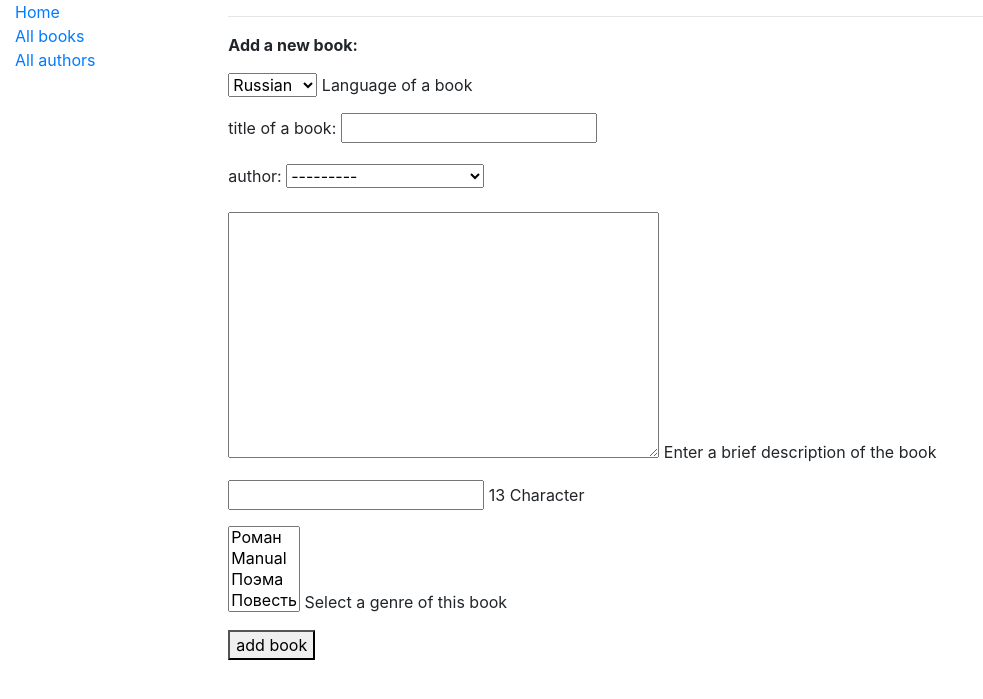
After one commit to Alexander-050289/DJANGO, a Django app: page /books/new_book/ in a window 1280 px wide. The commit adds this page. Shown: the top 699 px of the page, without its empty margins (0-983 px from the left). Run offline with Django 3.2, Linux system fonts and the light colour scheme; data comes from the database, SQL or seed files in the repository; both versions use the stored data as it was after the commit; some libraries are stand-ins or nearby versions.

Commit message:
Added forms, which added books and authors

```diff
--- /dev/null
+++ b/local_library/catalog/forms.py
@@ -0,0 +1,28 @@
+from django import forms
+from .models import Book, Author
+
+
+class BookForm(forms.ModelForm):
+    class Meta:
+        model = Book
+        fields = ['language', 'title', 'author', 'summary', 'isbn', 'genre']
+        labels = {
+            'language': '',
+            'title': 'title of a book',
+            'author': 'author',
+            'summary': '',
+            'isbn': '',
+            'genre': '',
+            }
+
+
+class AuthorForm(forms.ModelForm):
+    class Meta:
+        model = Author
+        fields = ['first_name', 'last_name', 'date_of_birth', 'date_of_death']
+        labels = {
+            'first_name': 'first_name',
+            'last_name': 'last_name',
+            'date_of_birth': 'date_of_birth (xx/xx/xxxx)',
+            'date_of_death': 'date_of_death (xx/xx/xxxx)',
+        }
--- a/local_library/catalog/models.py
+++ b/local_library/catalog/models.py
@@ -25,8 +25,7 @@ class Book(models.Model):
         ('en', 'English'),
     )
 
-    language = models.CharField(max_length=2, choices=BOOK_LANGUAGE, blank=True, default='ru', help_text='Language of '
-                                                                                                         'a book')
+    language = models.CharField(max_length=2, choices=BOOK_LANGUAGE, blank=True, default='ru', help_text='Language of '                                                                                                   'a book')
     title = models.CharField(max_length=200)
     author = models.ForeignKey('Author', on_delete=models.SET_NULL, null=True)
     # Foreign Key used because book can only have one author, but authors can have multiple books
--- a/local_library/catalog/templates/base_generic.html
+++ b/local_library/catalog/templates/base_generic.html
@@ -17,9 +17,9 @@
             <div class="col-sm-2">
             {% block sidebar %}
             <ul class="sidebar-nav">
-                <li><a href="/catalog/">Home</a></li>
-                <li><a href="/catalog/books/">All books</a></li>
-                <li><a href="/catalog/authors/">All authors</a></li>
+                <li><a href="/">Home</a></li>
+                <li><a href="/books/">All books</a></li>
+                <li><a href="/authors/">All authors</a></li>
 
             </ul>
             {% endblock %}
--- /dev/null
+++ b/local_library/catalog/templates/catalog/new_book.html
@@ -0,0 +1,12 @@
+{% extends "base_generic.html" %}
+
+{% block content %}
+<hr>
+<p><strong>Add a new book:</strong> </p>
+</hr>
+  <form action=" " method='post'>
+    {% csrf_token %}
+      {{ form.as_p }}
+        <button name="submit">add book</button>
+</form>
+{% endblock content %}
--- a/local_library/catalog/urls.py
+++ b/local_library/catalog/urls.py
@@ -2,11 +2,13 @@ from django.urls import path
 from . import views
 from django.conf.urls import url
 
-app_name = 'catalog'
+# app_name = 'catalog'
 urlpatterns = [
     path('', views.index, name='index'),
     path('books/', views.detail, name='detail'),
     path('authors/', views.detail_authors, name='detail_authors'),
     path('books/<int:book_id>', views.book_detail_list, name='book_detail_list'),
+    path('books/new_book/', views.add_new_book, name='add_new_book'),
+    path('authors/new_author/', views.add_new_author, name='add_new_author'),
 
 ]
--- a/local_library/catalog/views.py
+++ b/local_library/catalog/views.py
@@ -2,6 +2,9 @@ from django.shortcuts import render
 from .models import Author, Book, BookInstance
 from django.views import generic
 from django.http import Http404
+from django.http import HttpResponseRedirect
+from django.urls import reverse
+from .forms import BookForm, AuthorForm
 
 
 def index(request):
@@ -39,3 +42,27 @@ def book_detail_list(request, book_id):
     except:
         raise Http404('book not found')
     return render(request, 'catalog/book_detail.html', {'book': bk})
+
+
+def add_new_book(request):
+    if request.method != 'POST':
+        form = BookForm()
+    else:
+        form = BookForm(request.POST)
+        if form.is_valid():
+            form.save()
+            return HttpResponseRedirect(reverse('/books'))
+    context = {'form': form}
+    return render(request, 'catalog/new_book.html', context)
+
+
+def add_new_author(request):
+    if request.method != 'POST':
+        form = AuthorForm()
+    else:
+        form = AuthorForm(request.POST)
+        if form.is_valid():
+            form.save()
+            return HttpResponseRedirect(reverse('/authors'))
+    context = {'form': form}
+    return render(request, 'catalog/new_author.html', context)
--- a/local_library/local_library/urls.py
+++ b/local_library/local_library/urls.py
@@ -20,7 +20,7 @@ from django.conf import settings
 from django.views.generic import RedirectView
 
 urlpatterns = [
-    path('catalog/', include('catalog.urls')),
+    path('', include('catalog.urls')),
     # path('', include('catalog.urls')),
     path('admin/', admin.site.urls),
 ]
```
Also changed, not shown: local_library/catalog/templates/catalog/author_list.html (+10 -0 lines), local_library/catalog/templates/catalog/book_list.html (+13 -1 lines), local_library/catalog/templates/catalog/new_author.html (added, +12 -0 lines), local_library/db.sqlite3.
